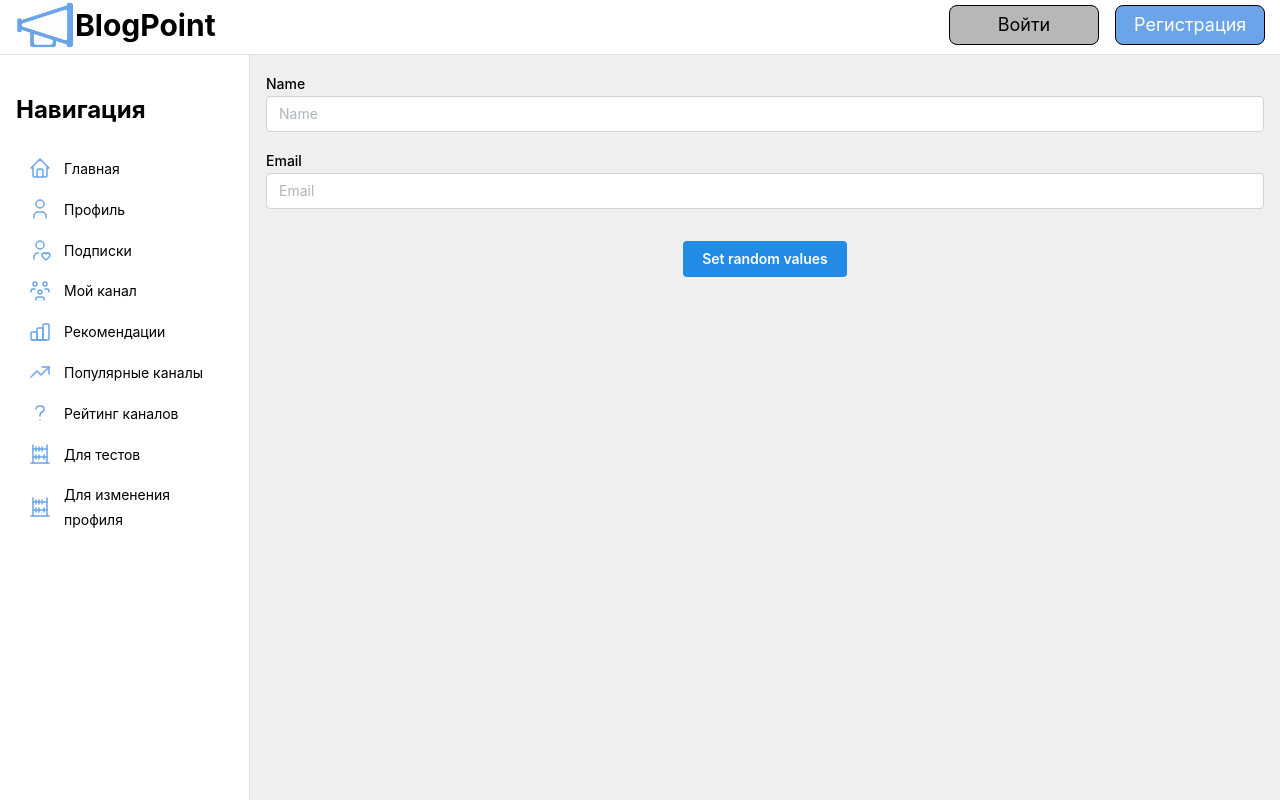
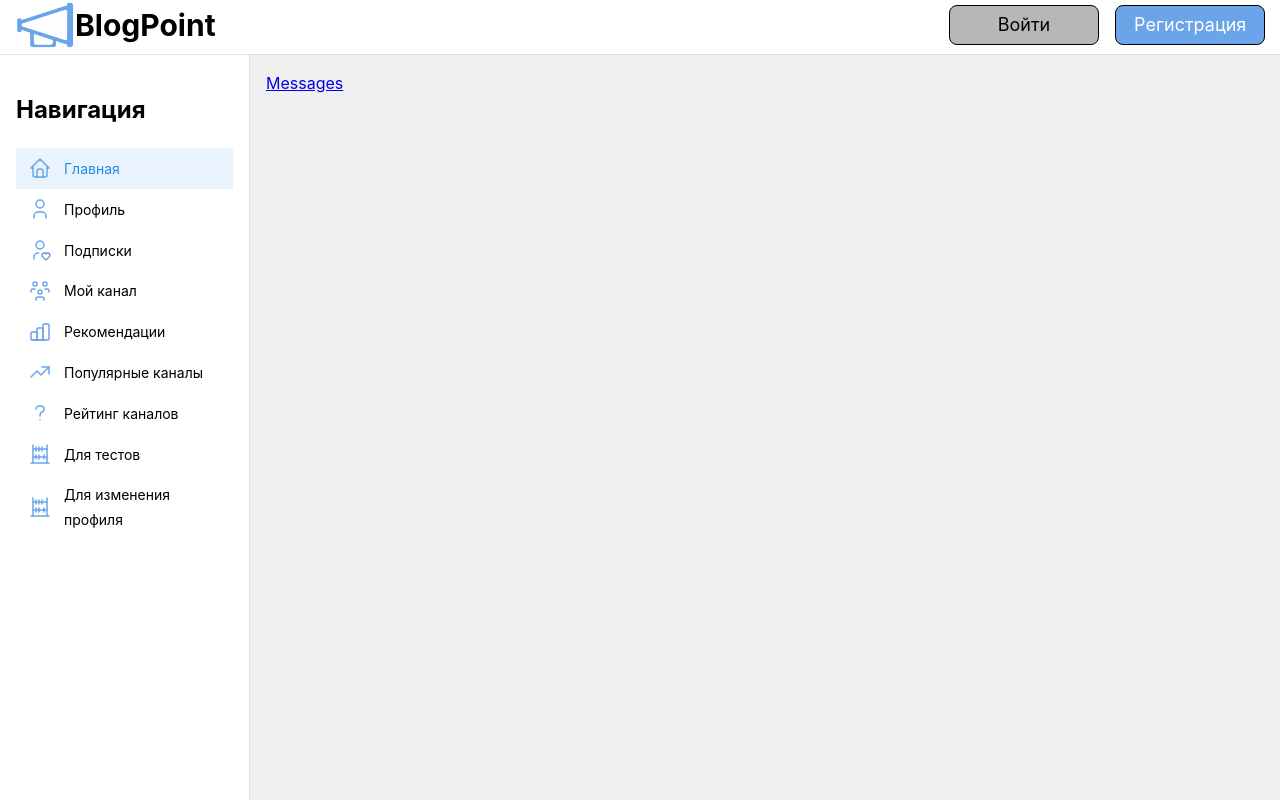
Before and after one commit to BlogPoint-Network/Frontend, a React (Create React App) app: page /test in a window 1280 px wide. Built offline with nearby package versions, Linux system fonts and the light colour scheme; no server answers.

Commit message:
finish navigation

```diff
--- a/package.json
+++ b/package.json
@@ -8,7 +8,7 @@
     "@mantine/form": "^7.13.3",
     "@mantine/hooks": "^7.13.3",
     "@tabler/icons-react": "^3.21.0",
-    "@tanstack/react-query": "^5.59.20",
+    "@tanstack/react-query": "^5.60.5",
     "@testing-library/jest-dom": "^5.17.0",
     "@testing-library/react": "^13.4.0",
     "@testing-library/user-event": "^13.5.0",
--- a/src/components/Navigation/Navigation.tsx
+++ b/src/components/Navigation/Navigation.tsx
@@ -1,4 +1,4 @@
-import React, {useEffect, useState} from 'react';
+import React, {useState} from 'react';
 import {
     IconHome,
     IconAbacus,
@@ -8,9 +8,9 @@ import {
     IconTrendingUp,
     IconQuestionMark, IconUser
 } from "@tabler/icons-react";
-import {NavLink} from "@mantine/core";
+import {NavLink as MNavLink} from "@mantine/core";
+import {NavLink as RNavLink} from "react-router-dom";
 import {skyBlueColor} from "../../constants";
-import {useLocation, useNavigate} from "react-router-dom";
 
 const Navigation = () => {
     const pages = [
@@ -24,32 +24,25 @@ const Navigation = () => {
         {name: "Тестовая", icon: IconAbacus, href: '../Test', label: 'Для тестов'},
         {name: "Тестовая", icon: IconAbacus, href: '../ChangeProfile', label: 'Для изменения профиля'},
     ]
-    const [active, setActive] = useState(() => {
-        return localStorage.getItem('activePathIndex') || 0;
-    });
-    const navigate = useNavigate();
-    const location = useLocation();
-
-    useEffect(() => {
-        const currentPage = location.pathname;
-        setActive(currentPage);
-        localStorage.setItem('activePath', currentPage);
-    }, [location.pathname]);
+    const [active, setActive] = useState(0);
 
      return (
          <>
              <h1>Навигация</h1>
              {pages.map((page, index) =>
-                 <NavLink
-                     key={index}
-                     href={page.href}
-                     label={page.label}
-                     leftSection={<page.icon size="1.5rem" stroke={1.5} color={skyBlueColor}/>}
-                     onClick={() => {
+                <RNavLink
+                    to={page.href}
+                    style={{ textDecoration: 'none', color: 'black' }}
+                >
+                    <MNavLink
+                        label={page.label}
+                        leftSection={<page.icon size="1.5rem" stroke={1.5} color={skyBlueColor}/>}
+                        active={index === active}
+                        onClick={() => setActive(index)}
+                    />
+                </RNavLink>
+             )}
 
-                     }}
-                 />
-             )}
          </>
      )
 };
--- a/src/pages/ForTest.tsx
+++ b/src/pages/ForTest.tsx
@@ -1,68 +1,39 @@
 import React from 'react';
-import MyLabel from "../components/MyLabel/MyLabel";
-import {skyBlueColor} from "../constants";
-import {Button, Group, Text, TextInput} from "@mantine/core";
-import {useNavigate} from "react-router-dom";
-import {useForm} from "@mantine/form";
-import {randomId} from "@mantine/hooks";
+import {
+    IconAbacus,
+    IconChartBarPopular,
+    IconHome, IconQuestionMark,
+    IconTrendingUp,
+    IconUser,
+    IconUserHeart,
+    IconUsersGroup
+} from "@tabler/icons-react";
+import { NavLink } from "react-router-dom";
 
 const ForTest = () => {
 
-    const fields = [
-        {title: 'Логин пользователя', text: 'Vafelka'},
-        {title: 'Почта', text: 'Vafelka@gmail.com'},
-        {title: 'Пароль', text: '*****'},
+    const pages = [
+        {label: 'Главная', icon: IconHome, href: '../'},
+        {label: 'Профиль', icon: IconUser, href: '../Profile'},
+        {label: 'Подписки', icon: IconUserHeart, href: '../ChannelSubscribe'},
+        {label: 'Мой канал', icon: IconUsersGroup, href: '../MyChannel'},
+        {label: 'Рекомендации', icon: IconChartBarPopular, href: '../Recommendations'},
+        {label: 'Популярные каналы', icon: IconTrendingUp, href: '../PopularChannels'},
+        {label: 'Рейтинг каналов', icon: IconQuestionMark, href: '../RatingOfChannels'},
+        {name: "Тестовая", icon: IconAbacus, href: '../Test', label: 'Для тестов'},
+        {name: "Тестовая", icon: IconAbacus, href: '../ChangeProfile', label: 'Для изменения профиля'},
     ]
-    const navigate = useNavigate()
-
-    const btnProps = {
-        h: 40,
-        w: 170,
-        radius: "md",
-        bd: 'solid black 1px',
-        mr: 15,
-        mb: 15,
-
-    };
-
-    const form = useForm({
-        mode: 'uncontrolled',
-        initialValues: {
-            name: '',
-            email: '',
-        },
-    });
 
     return (
-        <div>
-            <TextInput
-                label="Name"
-                placeholder="Name"
-                key={form.key('name')}
-                {...form.getInputProps('name')}
-            />
-            <TextInput
-                mt="md"
-                label="Email"
-                placeholder="Email"
-                key={form.key('email')}
-                {...form.getInputProps('email')}
-            />
-
-            <Group justify="center" mt="xl">
-                <Button
-                    onClick={() =>
-                        form.setValues({
-                            name: randomId(),
-                            email: `${randomId()}@test.com`,
-                        })
-                    }
-                >
-                    Set random values
-                </Button>
-            </Group>
-        </div>
-    );
+        <NavLink
+            to="/messages"
+            className={({ isActive, isPending }) =>
+                isPending ? "pending" : isActive ? "active" : ""
+            }
+        >
+            Messages
+        </NavLink>
+    )
 };
 
 export default ForTest;
```
Also changed, not shown: 1 other file (tests, documents, lock files or other folders).
